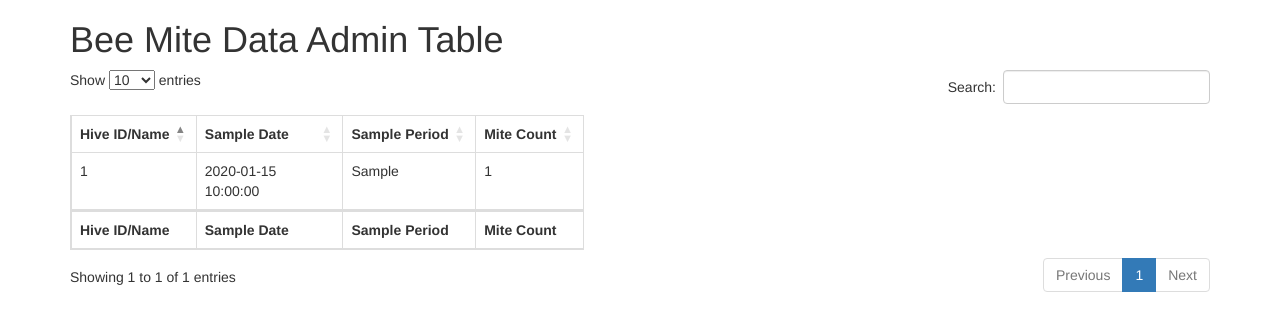
After one commit to AlexABallWebDev/beehive, a PHP site: template views/beedata-table.php in a window 1280 px wide. The commit adds this page. Shown: the top 331 px of the page. Run offline with PHP 8.4, Linux system fonts and the light colour scheme; the template is opened without the code that fills it: most values are stand-ins (such as "Sample title", 1, 10 or a date in 2020); lists and menus that the app fills with data are empty; some libraries are stand-ins or nearby versions.

Commit message:
Lab 02: Model View Controller. Added admin page with data table.

```diff
--- a/index.php
+++ b/index.php
@@ -95,6 +95,9 @@ if (isset($_POST['submit']))
 		{
 			$errorArray['databaseError'] = '<p class="form-error">Error submitting to database.</p>';
 		}
+
+		//close connection
+		$beeDBConnection = null;
 	}
 }
 ?>
--- /dev/null
+++ b/views/beedata-table.php
@@ -0,0 +1,87 @@
+<!DOCTYPE html>
+<html lang="en">
+	<head>
+		<meta charset="utf-8">
+		<meta http-equiv="X-UA-Compatible" content="IE=edge">
+		<meta name="viewport" content="width=device-width, initial-scale=1">
+		<!-- The above 3 meta tags *must* come first in the head; any other head content must come *after* these tags -->
+
+		<meta name="author" content="Alex Ball">
+
+		<title>Beehive Prototype Admin Page</title>
+
+		<!-- Bootstrap -->
+		<link href="../../bootstrap/css/bootstrap.min.css" rel="stylesheet">
+
+		<!-- HTML5 shim and Respond.js for IE8 support of HTML5 elements and media queries -->
+		<!-- WARNING: Respond.js doesn't work if you view the page via file:// -->
+		<!--[if lt IE 9]>
+			<script src="https://oss.maxcdn.com/html5shiv/3.7.2/html5shiv.min.js"></script>
+			<script src="https://oss.maxcdn.com/respond/1.4.2/respond.min.js"></script>
+		<![endif]-->
+
+		<!-- Datatable -->
+		<link href="http://cdn.datatables.net/plug-ins/3cfcc339e89/integration/bootstrap/3/dataTables.bootstrap.css" rel="stylesheet" type="text/css">
+
+	</head>
+	<body>
+		<div class="container">
+			<div class="row">
+				<div class="col-xs-12">
+					<h1>Bee Mite Data Admin Table</h1>
+				</div>
+			</div>
+			<div class="row">
+				<div class="col-xs-12">
+					<table class="table table-bordered" id="bee-data-table">
+						<thead>
+							<tr>
+								<th>Hive ID/Name</th>
+								<th>Sample Date</th>
+								<th>Sample Period</th>
+								<th>Mite Count</th>
+							</tr>
+						</thead>
+						<?php
+						foreach ($resultRows as $row) {
+							echo '<tr>';
+							echo '<td>', $row['hive_id'], '</td>';
+							echo '<td>', $row['collection_date'], '</td>';
+							echo '<td>', $row['sample_period'], '</td>';
+							echo '<td>', $row['num_mites'], '</td>';
+							echo '</tr>';
+						}
+						?>
+						<tfoot>
+							<tr>
+								<th>Hive ID/Name</th>
+								<th>Sample Date</th>
+								<th>Sample Period</th>
+								<th>Mite Count</th>
+							</tr>
+						</tfoot>
+					</table>
+				</div>
+			</div>
+		</div>
+
+		<!-- jQuery (necessary for Bootstrap's JavaScript plugins) -->
+		<script src="https://code.jquery.com/jquery-1.11.1.min.js" type="text/javascript"></script>
+		<!-- Include all compiled plugins (below), or include individual files as needed -->
+		<script src="../../bootstrap/js/bootstrap.min.js"></script>
+
+		<!-- Datatable -->
+		<script src="https://cdn.datatables.net/1.10.4/js/jquery.dataTables.min.js" type="text/javascript"></script>
+    <script src="https://cdn.datatables.net/plug-ins/3cfcc339e89/integration/bootstrap/3/dataTables.bootstrap.js"
+					type="text/javascript"></script>
+
+		<script>
+			$(document).ready(function(){
+				$('#bee-data-table').DataTable({
+					scrollX: true, //adds horizontal scrollbar
+					stateSave: true, //so that table remembers which column was sorted/search terms
+				});
+			});
+		</script>
+	</body>
+</html>
```
Also changed, not shown: admin.php (added, +31 -0 lines), models/bee-data-model.php (+13 -0 lines).
